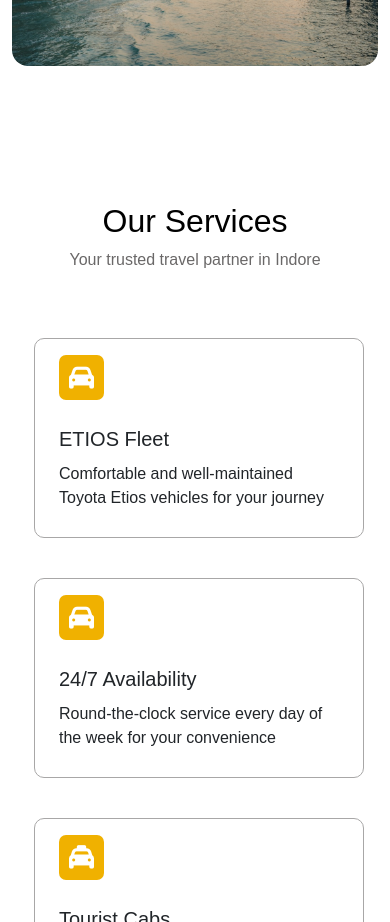
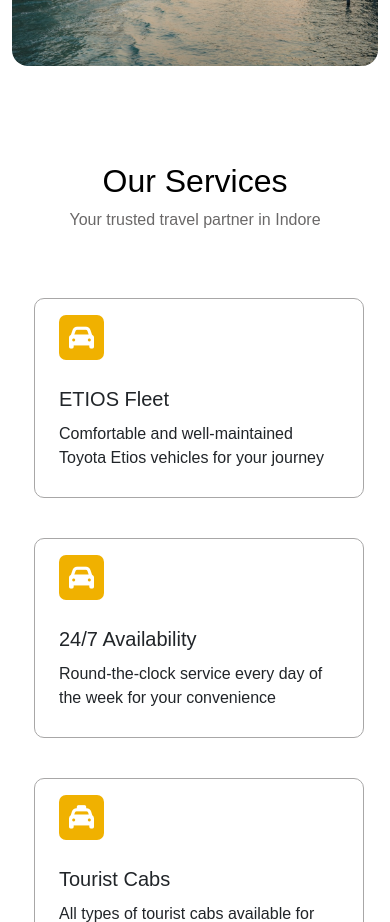
Before and after one commit to sandy6200/Travel-app, a React (Vite) app in the folder frontend/: page / in a window 390 px wide. Shown: the part 1500-2422 px from the top of the page. Built offline with nearby package versions, Linux system fonts and the light colour scheme.

Commit message:
mobile reponsiveness added

```diff
--- a/frontend/src/components/Services.jsx
+++ b/frontend/src/components/Services.jsx
@@ -4,7 +4,7 @@ import Box from "./Box.jsx";
 function Services() {
   return (
     <>
-      <div className="head mt-5">
+      <div className="head mt-2">
         <h1 className="our">Our Services</h1>
         <p className="trust">Your trusted travel partner in Indore</p>
       </div>
```
